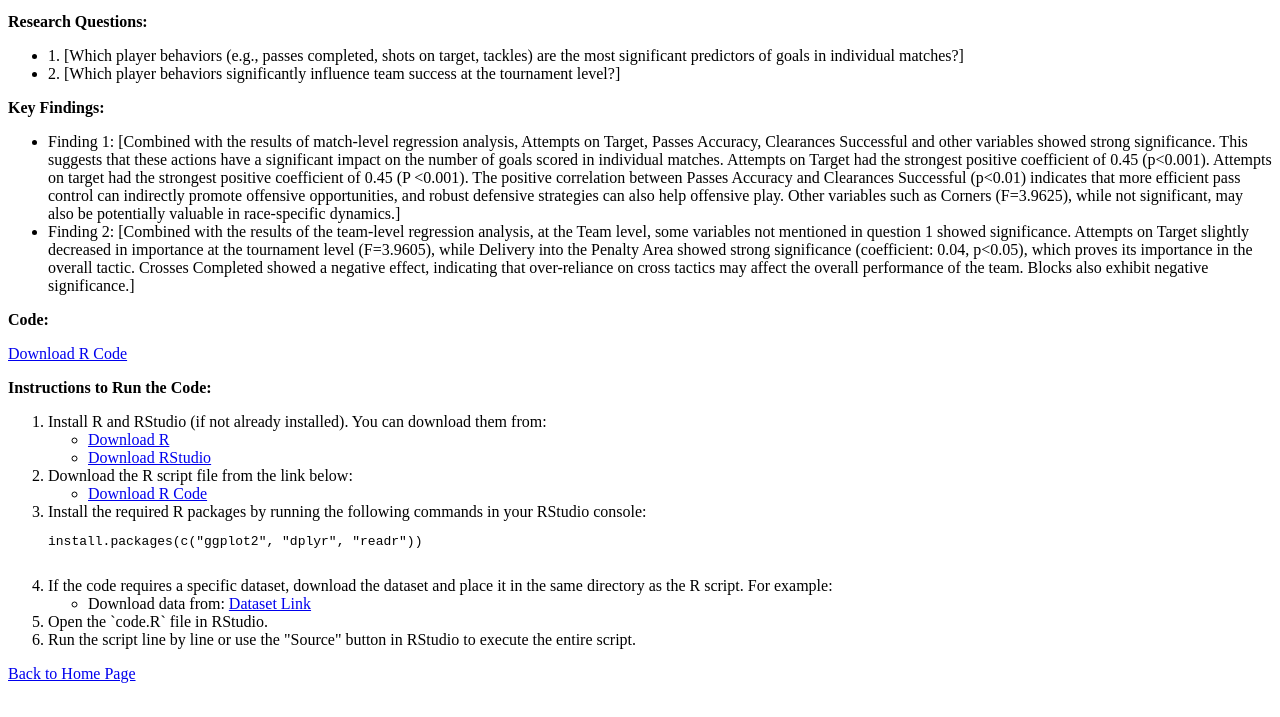
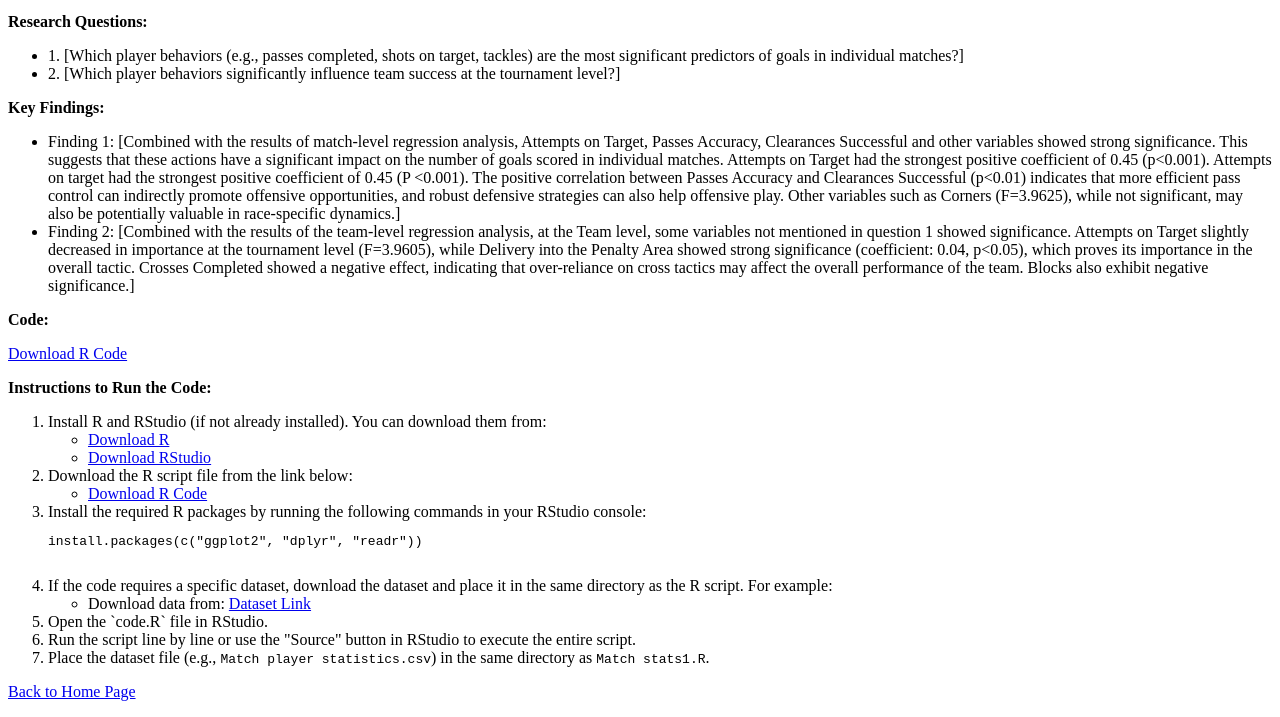
Before and after one commit to Yzh-725/Data-Science-Works, a plain HTML site: page INF6027/index.html in a window 1280 px wide. Shown: the part 101-818 px from the top of the page. Drawn offline with Linux system fonts and the light colour scheme.

Commit message:
Update index.html

```diff
--- a/INF6027/index.html
+++ b/INF6027/index.html
@@ -47,6 +47,7 @@ install.packages(c("ggplot2", "dplyr", "readr"))
     </li>
     <li>Open the `code.R` file in RStudio.</li>
     <li>Run the script line by line or use the "Source" button in RStudio to execute the entire script.</li>
+    <li>Place the dataset file (e.g., <code>Match player statistics.csv</code>) in the same directory as <code>Match stats1.R</code>.</li>
 </ol>
 
     <p><a href="../index.html">Back to Home Page</a></p>
```
